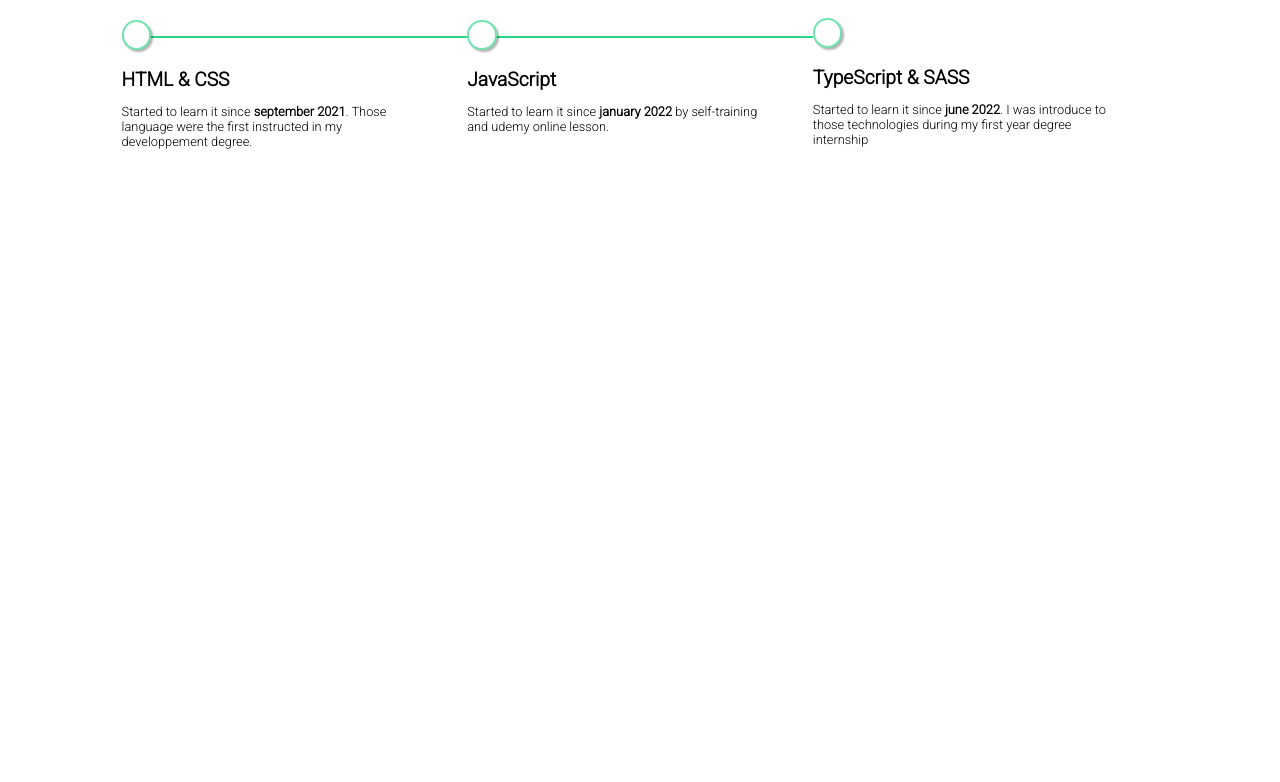
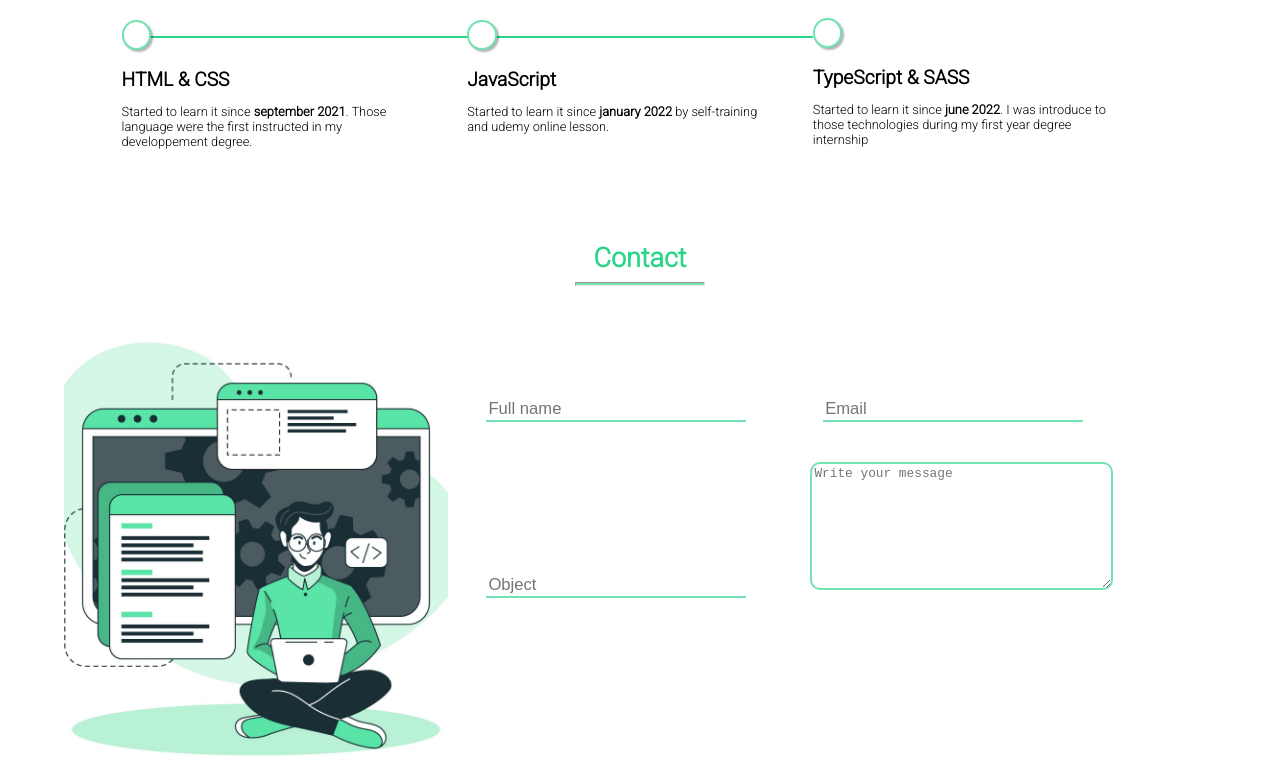
Before and after one commit to AllanRondeau/portfolio, an Angular app: page / in a window 1280 px wide. Shown: the part 1762-2544 px from the top of the page. Before the commit the page ends 2004 px from the top, so only its background shows below. Built offline with nearby package versions, Linux system fonts and the light colour scheme; no server answers; a web font is replaced by a local one.

Commit message:
fix some responsive issues on mobile screen Contact section for desktop screen

```diff
--- a/project/portfolio/src/assets/SCSS/base/_typography.scss
+++ b/project/portfolio/src/assets/SCSS/base/_typography.scss
@@ -35,8 +35,16 @@ a {
   font-size: font-size-adjust(12);
 }
 
-select, input {
+select {
   font-size: font-size-adjust(15);
+}
+
+input {
+  font-size: font-size-adjust(13);
+}
+
+textarea {
+  font-size: font-size-adjust(10);
 }
 
 p {
@@ -73,8 +81,15 @@ button {
   h6 {
     font-size: font-size-adjust(17);
   }
-  select, input {
+  select {
     font-size: font-size-adjust(21);
+  }
+  input {
+    font-size: font-size-adjust(16);
+  }
+
+  textarea {
+    font-size: font-size-adjust(13);
   }
 
   button {
@@ -103,8 +118,15 @@ button {
     font-size: font-size-adjust(30);
   }
 
-  select, input {
+  select {
     font-size: font-size-adjust(20);
+  }
+  input {
+    font-size: font-size-adjust(19);
+  }
+
+  textarea {
+    font-size: font-size-adjust(16);
   }
 
   article button {
@@ -142,7 +164,7 @@ button {
     font-size: font-size-adjust(40);
   }
   p {
-    font-size: font-size-adjust(18);
+    font-size: font-size-adjust(23);
   }
   #aboutMe p {
     font-size: font-size-adjust(30);
@@ -151,7 +173,7 @@ button {
     font-size: font-size-adjust(24);
   }
 
-  h6{
+  h6 {
     font-size: font-size-adjust(22);
   }
 }
--- a/project/portfolio/src/assets/SCSS/input.scss
+++ b/project/portfolio/src/assets/SCSS/input.scss
@@ -13,6 +13,7 @@
 @import "components/homeHeader";
 @import "components/githubLink";
 @import "components/projectBox";
+@import "components/form";
 
 @import "layout/form";
 @import "layout/footer";
@@ -20,5 +21,6 @@
 @import "layout/projectSection";
 @import "layout/aboutSection";
 @import "layout/techSection";
+@import "layout/contactSection";
 
 @import "pages/index";
--- a/project/portfolio/src/assets/SCSS/layout/_aboutSection.scss
+++ b/project/portfolio/src/assets/SCSS/layout/_aboutSection.scss
@@ -52,7 +52,7 @@
 @media (max-width: $xs-screen) {
   #aboutMe{
     header{
-      margin-bottom: 8vh;
+      margin-bottom: 2vh;
     }
     div{
       flex-direction: column;
@@ -60,14 +60,13 @@
       flex-basis: unset;
 
       #profilePic{
-        width: 25vw;
-        height: 35vh;
+        width: 40vw;
+        height: 15vh;
       }
 
       article{
         margin: 0;
         p{
-          margin-top: 5vh;
           width: 60vw;
         }
       }
--- /dev/null
+++ b/project/portfolio/src/assets/SCSS/layout/_contactSection.scss
@@ -0,0 +1,35 @@
+#contact{
+  article{
+    @extend %displayFlexRow;
+
+    div{
+      background-image: url("../images/contactImage.jpg");
+      background-size: cover;
+      background-position: center;
+      width: 30vw;
+      height: 60vh;
+    }
+
+    form{
+      flex-basis: 60vw;
+      margin-top: 7vh;
+    }
+  }
+}
+
+@media(max-width: $xs-screen){
+  #contact{
+    article{
+      form{
+        display: flex;
+        flex-direction: column;
+        align-items: center;
+        flex-basis: unset;
+        margin-left: 3vw;
+      }
+      div{
+        display: none;
+      }
+    }
+  }
+}
--- a/project/portfolio/src/assets/SCSS/layout/_form.scss
+++ b/project/portfolio/src/assets/SCSS/layout/_form.scss
@@ -0,0 +1,17 @@
+#contact{
+  form{
+    input{
+      margin: 5vh 3vw;
+      border: none;
+      border-bottom: 2px solid $primaryColor;
+      width: 20vw;
+    }
+    textarea{
+      width: 23vw;
+      height: 15vh;
+      margin-left: 2vw;
+      border: 2px solid $primaryColor;
+      border-radius: 10px;
+    }
+  }
+}
--- a/project/portfolio/src/assets/SCSS/layout/_homeSection.scss
+++ b/project/portfolio/src/assets/SCSS/layout/_homeSection.scss
@@ -1,6 +1,5 @@
 #home {
   width: 100vw;
-  height: 100vh;
   @extend %displayFlexRow;
 
 
@@ -92,7 +91,7 @@
     }
 
     article:first-child {
-      padding-top: 12vh;
+      padding-top: 5vh;
       flex-basis: 100vw;
 
       form {
@@ -102,12 +101,21 @@
     }
 
     figure {
-      background-size: 60vw;
+      background-size: 65vw;
       position: absolute;
       left: 30%;
-      bottom: 15%;
-      width: 60vw;
+      bottom: 22%;
+      width: 65vw;
       z-index: -1;
+    }
+
+    article:first-child{
+      form{
+        margin-top: 3vh;
+      }
+      a{
+        margin-top: 1vh;
+      }
     }
 
 
--- a/project/portfolio/src/assets/SCSS/layout/_techSection.scss
+++ b/project/portfolio/src/assets/SCSS/layout/_techSection.scss
@@ -52,7 +52,7 @@
     article {
       flex-direction: column;
       align-items: center;
-      margin-top: 7vh;
+      margin-top: 4vh;
 
 
       .techsDetails {
--- a/project/portfolio/src/output.css
+++ b/project/portfolio/src/output.css
@@ -13,7 +13,7 @@ select {
   height: 5vh;
 }
 
-#techs article, #aboutMe div, #projectSection #projectBox, #home {
+#contact article, #techs article, #aboutMe div, #projectSection #projectBox, #home {
   display: flex;
   flex-direction: row;
   justify-content: center;
@@ -65,8 +65,16 @@ a {
   font-size: 1.2vw;
 }
 
-select, input {
+select {
   font-size: 1.5vw;
+}
+
+input {
+  font-size: 1.3vw;
+}
+
+textarea {
+  font-size: 1vw;
 }
 
 p {
@@ -100,8 +108,14 @@ button {
   h6 {
     font-size: 1.7vw;
   }
-  select, input {
+  select {
     font-size: 2.1vw;
+  }
+  input {
+    font-size: 1.6vw;
+  }
+  textarea {
+    font-size: 1.3vw;
   }
   button {
     font-size: 1.7vw;
@@ -126,8 +140,14 @@ button {
   h4 {
     font-size: 3vw;
   }
-  select, input {
+  select {
     font-size: 2vw;
+  }
+  input {
+    font-size: 1.9vw;
+  }
+  textarea {
+    font-size: 1.6vw;
   }
   article button {
     font-size: 3.5vw;
@@ -163,7 +183,7 @@ button {
     font-size: 4vw;
   }
   p {
-    font-size: 1.8vw;
+    font-size: 2.3vw;
   }
   #aboutMe p {
     font-size: 3vw;
@@ -298,9 +318,22 @@ button {
     width: 55vw;
   }
 }
+#contact form input {
+  margin: 5vh 3vw;
+  border: none;
+  border-bottom: 2px solid #72E3AF;
+  width: 20vw;
+}
+#contact form textarea {
+  width: 23vw;
+  height: 15vh;
+  margin-left: 2vw;
+  border: 2px solid #72E3AF;
+  border-radius: 10px;
+}
+
 #home {
   width: 100vw;
-  height: 100vh;
 }
 #home article:first-child {
   padding-top: 20vh;
@@ -372,7 +405,7 @@ button {
     text-decoration: none;
   }
   #home article:first-child {
-    padding-top: 12vh;
+    padding-top: 5vh;
     flex-basis: 100vw;
   }
   #home article:first-child form {
@@ -380,12 +413,18 @@ button {
     width: 100vw;
   }
   #home figure {
-    background-size: 60vw;
+    background-size: 65vw;
     position: absolute;
     left: 30%;
-    bottom: 15%;
-    width: 60vw;
+    bottom: 22%;
+    width: 65vw;
     z-index: -1;
+  }
+  #home article:first-child form {
+    margin-top: 3vh;
+  }
+  #home article:first-child a {
+    margin-top: 1vh;
   }
 }
 #projectSection {
@@ -460,7 +499,7 @@ button {
 }
 @media (max-width: 560px) {
   #aboutMe header {
-    margin-bottom: 8vh;
+    margin-bottom: 2vh;
   }
   #aboutMe div {
     flex-direction: column;
@@ -468,14 +507,13 @@ button {
     flex-basis: unset;
   }
   #aboutMe div #profilePic {
-    width: 25vw;
-    height: 35vh;
+    width: 40vw;
+    height: 15vh;
   }
   #aboutMe div article {
     margin: 0;
   }
   #aboutMe div article p {
-    margin-top: 5vh;
     width: 60vw;
   }
   #aboutMe div article:last-child {
@@ -524,7 +562,7 @@ button {
   #techs article {
     flex-direction: column;
     align-items: center;
-    margin-top: 7vh;
+    margin-top: 4vh;
   }
   #techs article .techsDetails {
     display: flex;
@@ -557,5 +595,29 @@ button {
     content: unset;
   }
 }
+#contact article div {
+  background-image: url("../images/contactImage.jpg");
+  background-size: cover;
+  background-position: center;
+  width: 30vw;
+  height: 60vh;
+}
+#contact article form {
+  flex-basis: 60vw;
+  margin-top: 7vh;
+}
+
+@media (max-width: 560px) {
+  #contact article form {
+    display: flex;
+    flex-direction: column;
+    align-items: center;
+    flex-basis: unset;
+    margin-left: 3vw;
+  }
+  #contact article div {
+    display: none;
+  }
+}
 
 /*# sourceMappingURL=output.css.map */
--- a/project/portfolio/src/ui/App.component.ts
+++ b/project/portfolio/src/ui/App.component.ts
@@ -16,6 +16,7 @@ import {DisplayProject} from "../application/DisplayProject";
                 <app-project-section></app-project-section>
                 <app-about-section></app-about-section>
                 <app-techs-section></app-techs-section>
+                <app-contact-section></app-contact-section>
               </main>
             </ng-template>
           </ng-container>
--- a/project/portfolio/src/ui/App.module.ts
+++ b/project/portfolio/src/ui/App.module.ts
@@ -7,6 +7,7 @@ import {ProjectSectionComponent} from "./homePage/ProjectSection";
 import {AboutSectionComponent} from "./homePage/AboutSection";
 import {TechsSectionComponent} from "./homePage/TechsSection";
 import {FormsModule} from "@angular/forms";
+import { ContactSectionComponent } from "./homePage/ContactSection.component";
 
 
 
@@ -20,7 +21,8 @@ import {FormsModule} from "@angular/forms";
         HomeSectionComponent,
         ProjectSectionComponent,
         AboutSectionComponent,
-        TechsSectionComponent
+        TechsSectionComponent,
+        ContactSectionComponent
     ],
     providers: [
         {provide: "AsyncProjectRepository", useClass: HttpProjectRepository},
--- /dev/null
+++ b/project/portfolio/src/ui/homePage/ContactSection.component.ts
@@ -0,0 +1,28 @@
+import {ChangeDetectionStrategy, Component} from "@angular/core";
+
+
+@Component({
+    changeDetection: ChangeDetectionStrategy.OnPush,
+    selector: "app-contact-section",
+    template: `
+      <section id="contact">
+        <header>
+          <h3>Contact</h3>
+          <hr>
+        </header>
+        <article>
+          <div></div>
+          <form action="ContactSection.component.ts">
+            <input type="text" name="name" placeholder="Full name">
+            <input type="text" name="email" placeholder="Email">
+            <input type="text" name="object" placeholder="Object">
+            <textarea name="content" placeholder="Write your message"></textarea>
+          </form>
+        </article>
+      </section>
+    `
+})
+
+export class ContactSectionComponent {
+
+}
```
Also changed, not shown: project/portfolio/src/assets/SCSS/components/_form.scss (added), project/portfolio/src/assets/SCSS/images/contactImage.jpg (added).
